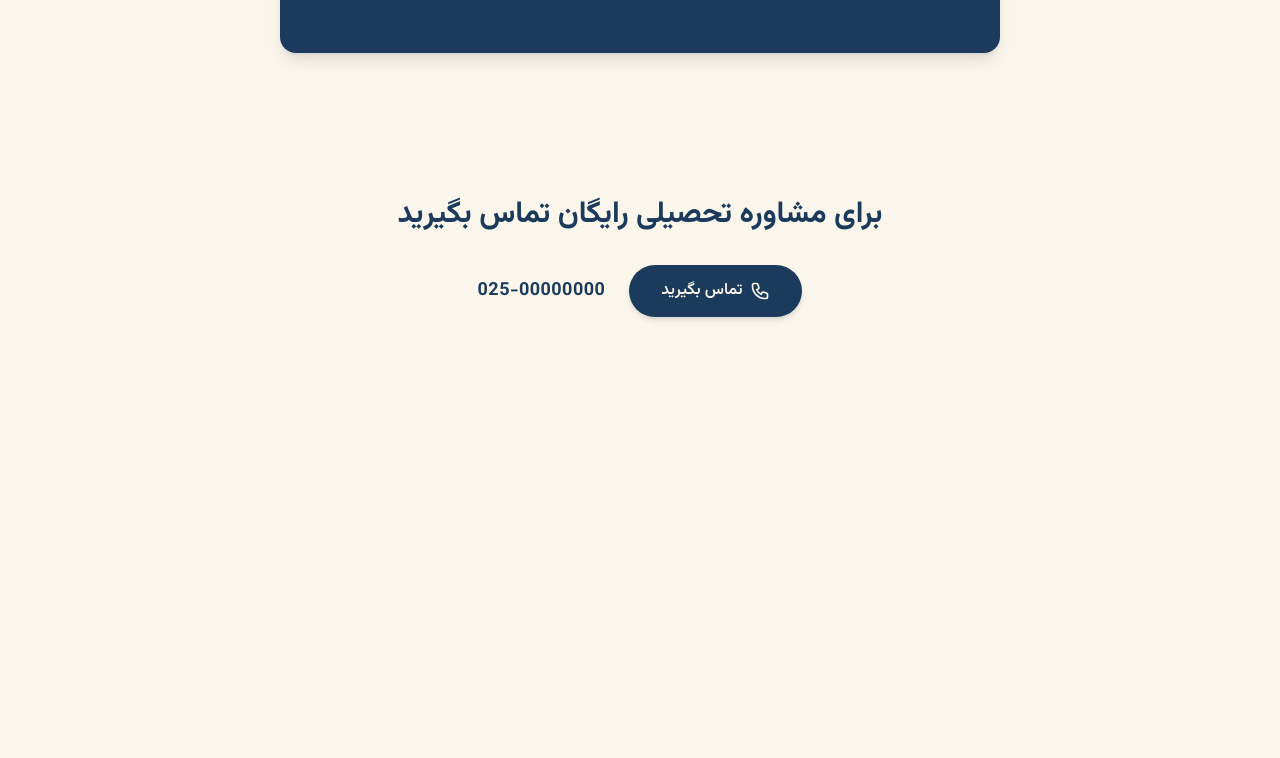
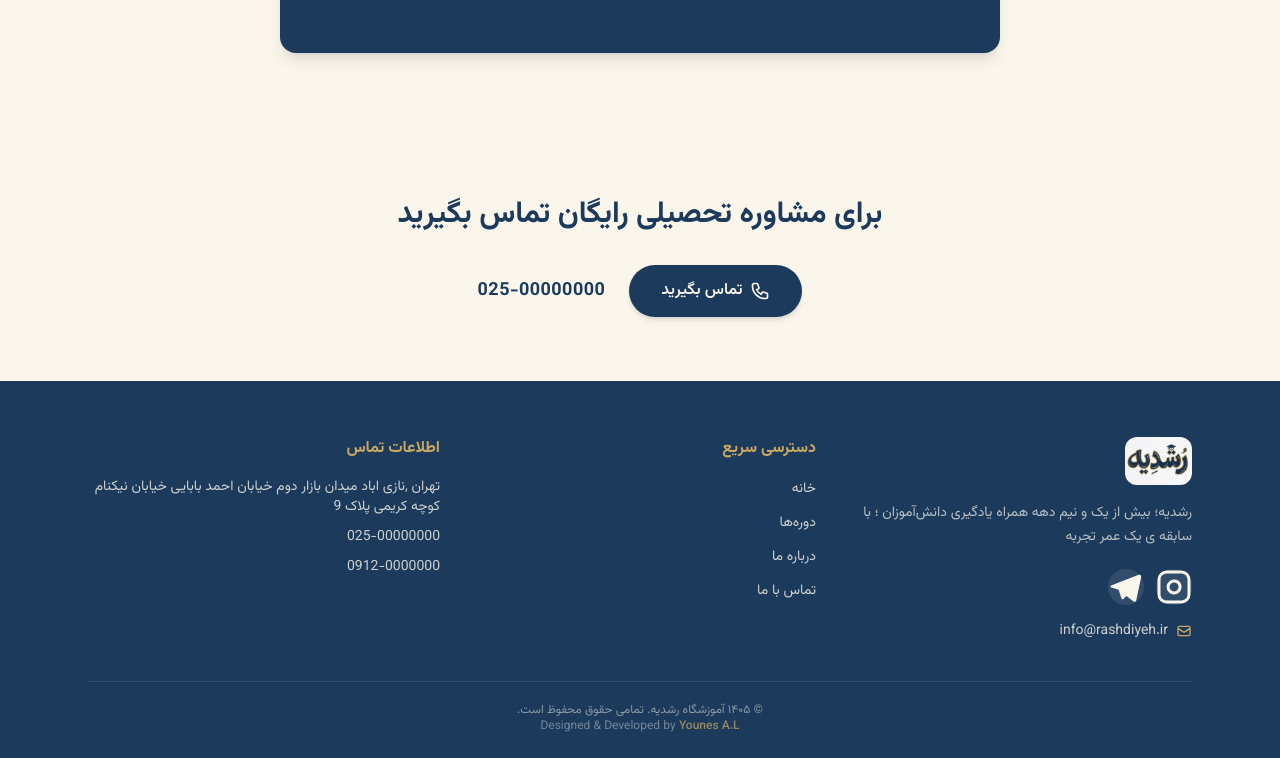
Before and after one commit to YounesA-L/my-institute-site-1, a website: page public/index.html in a window 1280 px wide. Shown: the part 2976-3734 px from the top of the page. Before the commit the page ends 3357 px from the top, so only its background shows below. Drawn offline with nearby package versions, Linux system fonts and the light colour scheme.

Commit message:
Footer section added to landing page

```diff
--- a/public/index.html
+++ b/public/index.html
@@ -440,6 +440,111 @@
     </section>
     <!-- ===================== پایان تماس سریع ===================== -->
 
+    <!-- ===================== فوتر ===================== -->
+    <footer class="w-full bg-navy pt-10 sm:pt-14 pb-6">
+        <div class="max-w-6xl mx-auto px-4 sm:px-6">
+
+            <div class="grid grid-cols-1 sm:grid-cols-3 gap-8 sm:gap-6 text-center sm:text-right">
+
+                <!-- ستون معرفی -->
+                <div>
+                    <img src="/public/images/logo-footer.png" alt="آموزشگاه رشدیه"
+                        class="h-12 w-auto mx-auto sm:mx-0 rounded-xl mb-4" />
+                    <p class="text-cream/70 text-sm leading-6 mb-5">
+                        رشدیه؛ بیش از یک و نیم دهه همراه یادگیری دانش‌آموزان ؛ با سابقه ی یک عمر تجربه
+                    </p>
+
+                    <!-- شبکه‌های اجتماعی -->
+                    <div class="flex items-center justify-center sm:justify-start gap-3">
+
+                        <!-- اینستاگرام -->
+
+                        <a href="#" aria-label="اینستاگرام" class="w-9 h-9 flex items-center justify-center rounded-full bg-cream/10 hover:bg-gold
+                        text-cream hover:text-navy transition-colors duration-200">
+                            <svg xmlns="http://www.w3.org/2000/svg" class="w-4.5 h-4.5" viewBox="0 0 24 24" fill="none"
+                                stroke="currentColor" stroke-width="2">
+                                <rect x="2" y="2" width="20" height="20" rx="5" ry="5"></rect>
+                                <path d="M16 11.37A4 4 0 1112.63 8 4 4 0 0116 11.37z"></path>
+                                <line x1="17.5" y1="6.5" x2="17.51" y2="6.5"></line>
+                            </svg>
+                        </a>
+
+                        <!-- تلگرام -->
+
+                        <a href="#" aria-label="تلگرام" class="w-9 h-9 flex items-center justify-center rounded-full bg-cream/10 hover:bg-gold
+                        text-cream hover:text-navy transition-colors duration-200">
+                            <svg xmlns="http://www.w3.org/2000/svg" class="w-4.5 h-4.5" viewBox="0 0 24 24"
+                                fill="currentColor">
+                                <path
+                                    d="M21.05 3.64L2.53 10.77c-1.27.5-1.26 1.2-.23 1.51l4.76 1.48 1.85 5.62c.22.6.37.83.75.83.38 0 .55-.17.76-.38l1.83-1.78 4.83 3.56c.9.5 1.55.24 1.77-.83l3.2-15.1c.32-1.31-.5-1.9-1.02-1.66z">
+                                </path>
+                            </svg>
+                        </a>
+
+                    </div>
+
+                    <!-- ایمیل -->
+                    <div class="flex items-center justify-center sm:justify-start gap-2 mt-4">
+                        <svg xmlns="http://www.w3.org/2000/svg" class="w-4 h-4 text-gold shrink-0" fill="none"
+                            viewBox="0 0 24 24" stroke="currentColor" stroke-width="2">
+                            <path stroke-linecap="round" stroke-linejoin="round"
+                                d="M3 8l7.89 5.26a2 2 0 002.22 0L21 8M5 19h14a2 2 0 002-2V7a2 2 0 00-2-2H5a2 2 0 00-2 2v10a2 2 0 002 2z" />
+                        </svg>
+                        <a href="mailto:info@rashdiyeh.ir" dir="ltr"
+                            class="text-cream/80 text-sm hover:text-gold transition-colors duration-200">
+                            info@rashdiyeh.ir
+                        </a>
+                    </div>
+                </div>
+
+                <!-- ستون لینک‌های سریع -->
+                <div>
+                    <h4 class="text-gold text-base font-bold mb-4">دسترسی سریع</h4>
+                    <ul class="space-y-2.5">
+                        <li><a href="index.html"
+                                class="text-cream/80 text-sm hover:text-gold transition-colors duration-200">خانه</a>
+                        </li>
+                        <li><a href="courses.html"
+                                class="text-cream/80 text-sm hover:text-gold transition-colors duration-200">دوره‌ها</a>
+                        </li>
+                        <li><a href="#about"
+                                class="text-cream/80 text-sm hover:text-gold transition-colors duration-200">درباره
+                                ما</a></li>
+                        <li><a href="contact.html"
+                                class="text-cream/80 text-sm hover:text-gold transition-colors duration-200">تماس با
+                                ما</a></li>
+                    </ul>
+                </div>
+
+                <!-- ستون اطلاعات تماس -->
+                <div>
+                    <h4 class="text-gold text-base font-bold mb-4">اطلاعات تماس</h4>
+                    <ul class="space-y-2.5 text-cream/80 text-sm">
+                        <li>تهران ,نازی اباد میدان بازار دوم خیابان احمد بابایی خیابان نیکنام کوچه کریمی پلاک 9</li>
+                        <li dir="ltr" class="text-right">025-00000000</li>
+                        <li dir="ltr" class="text-right">0912-0000000</li>
+                    </ul>
+                </div>
+
+            </div>
+
+            <!-- خط جداکننده -->
+            <div class="border-t border-cream/10 mt-10 pt-5">
+                <p class="text-cream/50 text-xs text-center">
+                    © ۱۴۰۵ آموزشگاه رشدیه. تمامی حقوق محفوظ است.
+                </p>
+            </div>
+
+            <p class="text-cream/40 text-xs text-center" dir="ltr">
+                Designed & Developed by
+                <a href="https://github.com/YounesA-L" target="_blank"
+                    class="text-gold/70 hover:text-gold transition-colors duration-200 font-medium">Younes A.L</a>
+            </p>
+
+        </div>
+    </footer>
+    <!-- ===================== پایان فوتر ===================== -->
+
     <script src="/public/js/main.js"></script>
 
 </body>
```
